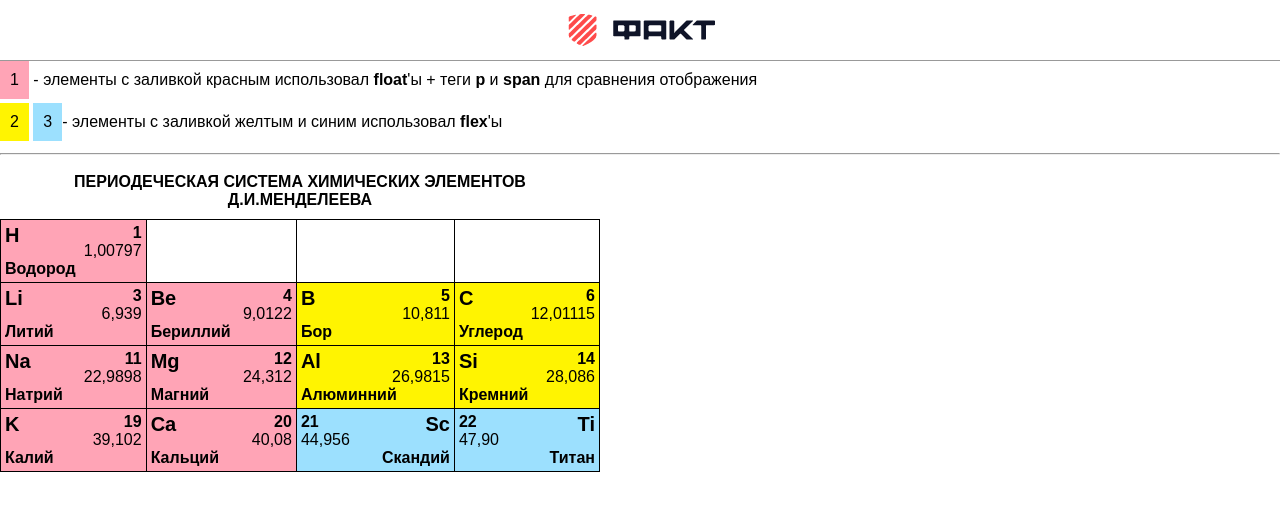
After one commit to ReginaZakirova/hw-group9, a PHP site: page /table.php in a window 1280 px wide. The commit adds this page. Shown: the top 511 px of the page. Run offline with PHP 8.4, Linux system fonts and the light colour scheme.

Commit message:
дз от 10.05 (без циклов)

```diff
--- /dev/null
+++ b/cikl.php
@@ -0,0 +1,3 @@
+<?php require_once 'header.php'; ?>
+123
+<?php require_once 'footer.php'; ?>
--- a/css/styles.css
+++ b/css/styles.css
@@ -226,3 +226,8 @@ header img{
         'one' 'two' 'three' 'four'
     }
 }
+
+.soc {
+    margin: 10px 10px;
+    text-align: right;
+}
--- a/css/table.css
+++ b/css/table.css
@@ -37,13 +37,13 @@ td {
     background-color: #fff401;
 }
 
-td.yellow div.container, td.blue div.container {
+td.yellow div.container_mendeleeva, td.blue div.container_mendeleeva {
     display: flex;
     justify-content: space-between;
     height: 18px;
 }
 
-td.blue div.container {
+td.blue div.container_mendeleeva {
     flex-direction: row-reverse;
 }
 
@@ -73,7 +73,7 @@ td.yellow span.number, td.blue span.number {
     font-weight: bold;
 }
 
-td.red div.container {
+td.red div.container_mendeleeva {
     width: 48%;
     float:right;
     text-align: right;
--- /dev/null
+++ b/header.php
@@ -0,0 +1,19 @@
+<!DOCTYPE html>
+<html lang="en">
+<head>
+    <meta charset="UTF-8">
+    <title>Домашняя страница</title>
+        <link href="css/table.css" rel="stylesheet">
+    <link href="css/styles.css" rel="stylesheet">
+    <?php
+        if(date("H") >= 20 || date("H") < 8) # в интервале c 20 до 8 утра подключаем ночные стили (меняем цвет фона и заголовков)
+        {
+            echo '<link href="css/night_styles.css" rel="stylesheet">';
+        }
+    ?>
+</head>
+<body>
+
+    <a href="index.php">
+        <div class="main_header"><img src="images/logo.png"></div>
+    </a>
--- /dev/null
+++ b/table.php
@@ -0,0 +1,125 @@
+<?php require_once 'header.php'; ?>
+
+<span class="legend">1</span> - элементы с заливкой красным использовал <b>float</b>'ы + теги <b>p</b> и <b>span</b> для сравнения отображения<br>
+<span class="legend yellow">2</span>&nbsp;<span class="legend blue">3</span>- элементы с заливкой желтым и синим использовал <b>flex</b>'ы
+<hr>
+<table>
+    <caption>Периодеческая система химических элементов Д.И.Менделеева</caption>
+    <tr>
+        <td class="red">
+            <div class="symbol">H</div>
+            <div class="container_mendeleeva">
+                <span class="number">1</span>
+                <p class="massa">1,00797</p>
+            </div>
+            <div class="name">Водород</div>
+        </td>
+        <td></td>
+        <td></td>
+        <td></td>
+    </tr>
+    <tr>
+        <td class="red">
+            <div class="symbol">Li</div>
+            <div class="container_mendeleeva">
+                <span class="number">3</span>
+                <p class="massa">6,939</p>
+            </div>
+            <div class="name">Литий</div>
+        </td>
+        <td class="red">
+            <div class="symbol">Be</div>
+            <div class="container_mendeleeva">
+                <span class="number">4</span>
+                <p class="massa">9,0122</p>
+            </div>
+            <div class="name">Бериллий</div>
+        </td>
+        <td class="yellow">
+            <div class="container_mendeleeva">
+                <span class="symbol">B</span>
+                <span class="number">5</span>
+            </div>
+            <span class="massa">10,811</span>
+            <p class="name">Бор</p>
+        </td>
+        <td class="yellow">
+            <div class="container_mendeleeva">
+                <span class="symbol">C</span>
+                <span class="number">6</span>
+            </div>
+            <span class="massa">12,01115</span>
+            <p class="name">Углерод</p>
+        </td>
+    </tr>
+    <tr>
+        <td class="red">
+            <div class="symbol">Na</div>
+            <div class="container_mendeleeva">
+                <span class="number">11</span>
+                <p class="massa">22,9898</p>
+            </div>
+            <div class="name">Натрий</div>
+        </td>
+        <td class="red">
+            <div class="symbol">Mg</div>
+            <div class="container_mendeleeva">
+                <span class="number">12</span>
+                <p class="massa">24,312</p>
+            </div>
+            <div class="name">Магний</div>
+        </td>
+        <td class="yellow">
+            <div class="container_mendeleeva">
+                <span class="symbol">Al</span>
+                <span class="number">13</span>
+            </div>
+            <span class="massa">26,9815</span>
+            <p class="name">Алюминний</p>
+        </td>
+        <td class="yellow">
+            <div class="container_mendeleeva">
+                <span class="symbol">Si</span>
+                <span class="number">14</span>
+            </div>
+            <span class="massa">28,086</span>
+            <p class="name">Кремний</p>
+        </td>
+    </tr>
+    <tr>
+        <td class="red">
+            <div class="symbol">K</div>
+            <div class="container_mendeleeva">
+                <span class="number">19</span>
+                <p class="massa">39,102</p>
+            </div>
+            <div class="name">Калий</div>
+        </td>
+        <td class="red">
+            <div class="symbol">Ca</div>
+            <div class="container_mendeleeva">
+                <span class="number">20</span>
+                <p class="massa">40,08</p>
+            </div>
+            <div class="name">Кальций</div>
+        </td>
+        <td class="blue">
+            <div class="container_mendeleeva">
+                <span class="symbol">Sc</span>
+                <span class="number">21</span>
+            </div>
+            <span class="massa">44,956</span>
+            <p class="name">Скандий</p>
+        </td>
+        <td class="blue">
+            <div class="container_mendeleeva">
+                <span class="symbol">Ti</span>
+                <span class="number">22</span>
+            </div>
+            <span class="massa">47,90</span>
+            <p class="name">Титан</p>
+        </td>
+    </tr>
+</table>
+</body>
+</html>
```
Also changed, not shown: footer.php (added, +8 -0 lines), index.php (+7 -20 lines), images/premium-icon-vkontakte-4494517.png (added), images/premium-icon-whatsapp-4494494.png (added).
